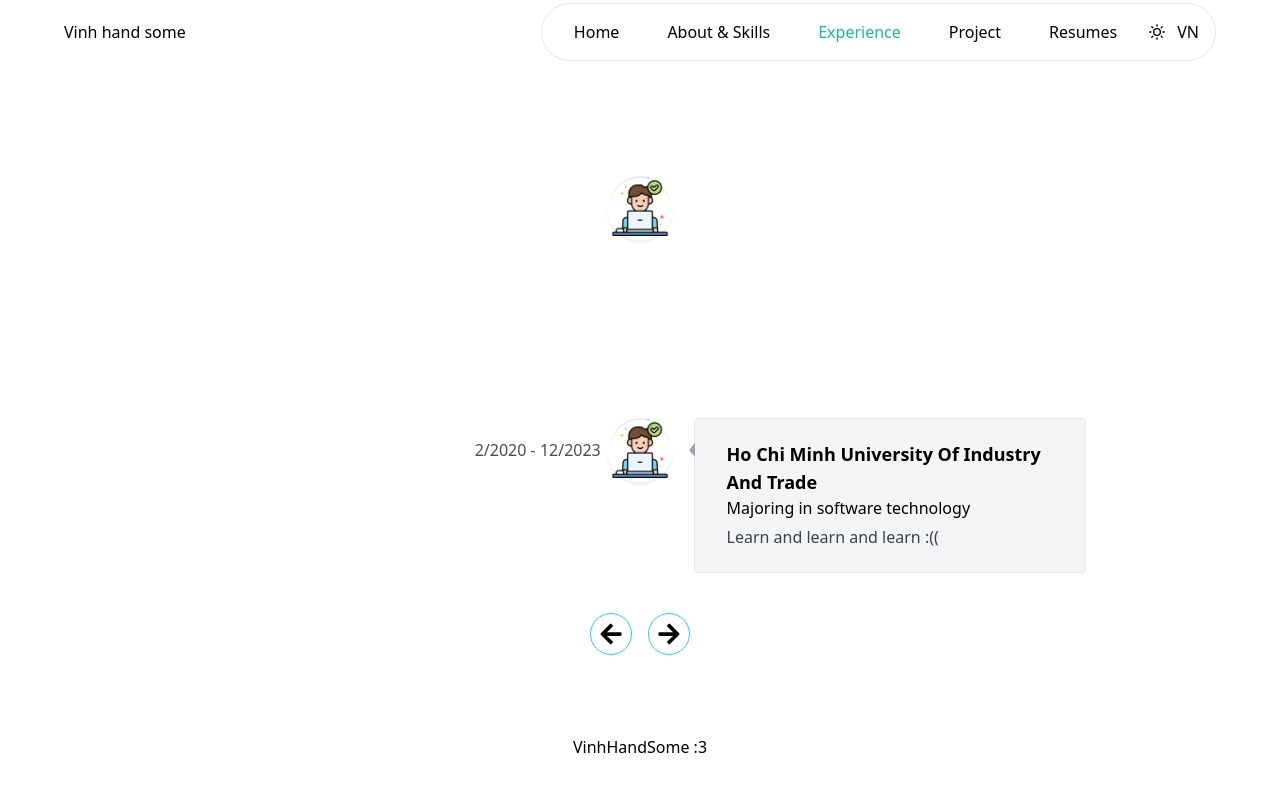
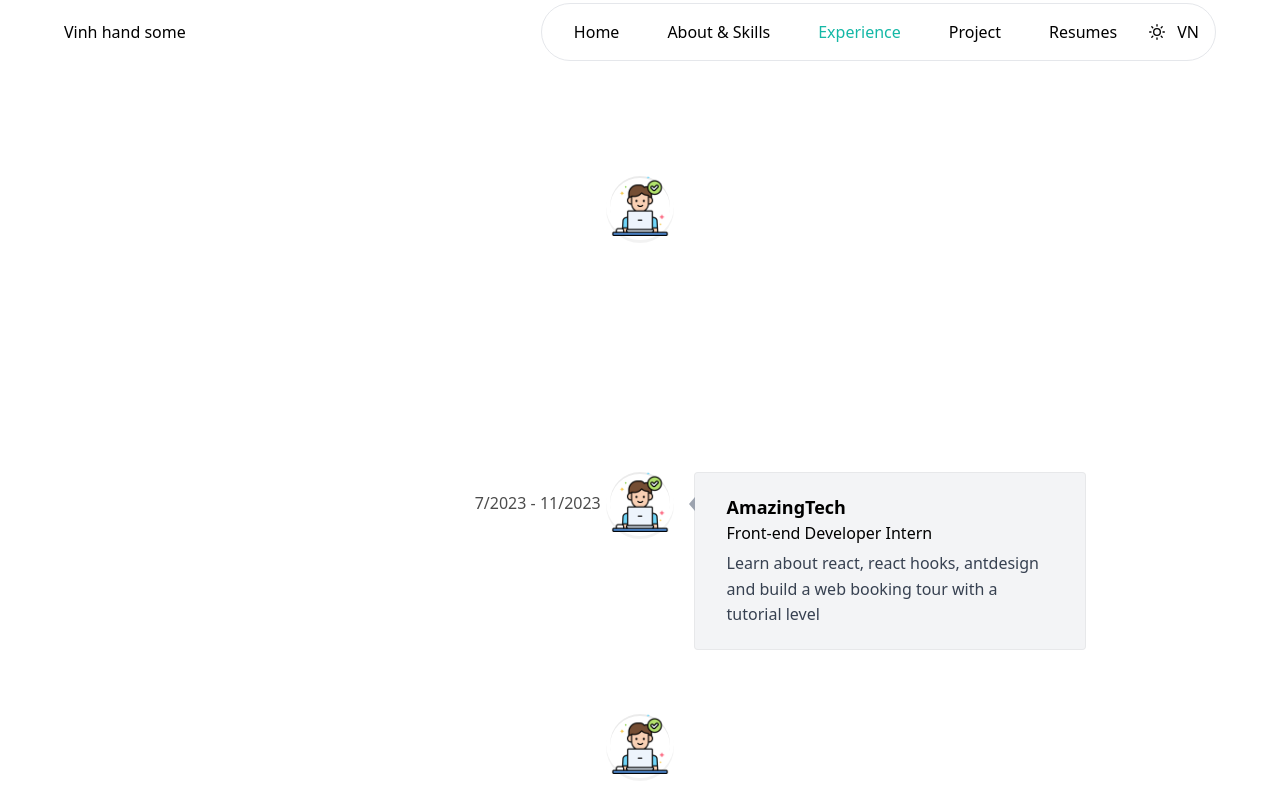
Before and after one commit to phucvinh01/VinhNeee, a React (Vite) app: page /experience in a window 1280 px wide. Shown: the top 800 px of the page. Built offline with nearby package versions, Linux system fonts and the light colour scheme.

Commit message:
"update"

```diff
--- a/src/components/Resume.tsx
+++ b/src/components/Resume.tsx
@@ -1,5 +1,5 @@
 import React from 'react';
-import { Document, Page, Text, View, StyleSheet } from '@react-pdf/renderer';
+import { Document, Page, Text, View, StyleSheet, Link } from '@react-pdf/renderer';
 import { joinArrayWithComma } from '../lib/api';
 import { info } from '../data/info';
 import { exp } from '../data/experience';
@@ -49,7 +49,6 @@ const PDFGenerator = () => {
       <Page  size='A4' style={{
             display: 'flex',
             flexDirection: 'column',
-            maxWidth: 900,
             padding: 40,
             marginTop: 50,
             backgroundColor: '#fff',
@@ -100,7 +99,7 @@ const PDFGenerator = () => {
             </View>
           </View>
           <View
-            style={{ display: 'flex', flexDirection: 'column', marginTop: 30 }}>
+            style={{ display: 'flex', flexDirection: 'column', marginTop: 30, }}>
             <View
               style={{
                 marginBottom: 40,
@@ -108,19 +107,24 @@ const PDFGenerator = () => {
                 flexDirection: 'column',
               }}>
               <Text style={styles.sectionTitle}>Experience</Text>
-              <View>
+              <View style={{
+                display:"flex", flexDirection:"column", gap:15, padding:"10px"
+              }}>
                 {exp.map((item, index) => {
                   if (item.tag === 'work') {
                     return (
                       <View
                         key={index}
-                        style={{ display: 'flex' , justifyContent:'space-between'}}>
-                        <View style={styles.left}>
+                        style={{ display: 'flex' , flexDirection:"column", gap:5}}>
+                        <View style={{
+                          display:"flex",
+                          gap:5
+                        }}>
                           <Text style={styles.name}>{item.company}</Text>
-                          <Text>{item.websiteComapy}</Text>
-                          <Text>{item.date}</Text>
+                          <Text> - </Text>
+                          <Text>({item.date})</Text>
                         </View>
-                        <View style={styles.right}>
+                        <View style={{display:"flex", gap:2,flexDirection:"column"}} >
                           <Text style={styles.name}>{item.positon}</Text>
                           <Text>{item.responsibility}</Text>
                         </View>
@@ -136,19 +140,22 @@ const PDFGenerator = () => {
                 flexDirection: 'column',
               }}>
               <Text style={styles.sectionTitle}>Education</Text>
-              <View>
+              <View style={{padding:"10px"}}>
                 {exp.map((item, index) => {
                   if (item.tag === 'learn') {
                     return (
                       <View
                         key={index}
-                        style={{ display: 'flex', justifyContent:'space-between' }}>
-                        <View style={styles.left}>
+                        style={{ display: 'flex' , flexDirection:"column", gap:5}}>
+                        <View style={{
+                          display:"flex",
+                          gap:5
+                        }}>
                           <Text style={styles.name}>{item.company}</Text>
-                          <Text>{item.websiteComapy}</Text>
-                          <Text>{item.date}</Text>
+                          <Text> - </Text>
+                          <Text>({item.date})</Text>
                         </View>
-                        <View style={styles.right}>
+                        <View style={{display:"flex", gap:2,flexDirection:"column"}} >
                           <Text style={styles.name}>{item.positon}</Text>
                           <Text>{item.responsibility}</Text>
                         </View>
--- a/src/data/experience.js
+++ b/src/data/experience.js
@@ -1,19 +1,27 @@
 export const exp = [
 
+    {
+        "tag": 'work',
+        "date": '12/2023 - 3/2024',
+        "company": 'IVS Joint Stock Company (Individual Systems)',
+        "websiteComapy": 'https://indivisys.vn/',
+        'positon': 'Front-end Developer Intern',
+        'responsibility': "Improve the company's website and fix bugs related to the interface, participate in research on defective product detection functions using image processing"
+    },
     {
         "tag": 'work',
         "date": '7/2023 - 11/2023',
         "company": 'AmazingTech',
         "websiteComapy": 'https://amazingtech.vn/',
-        'positon': 'Internship ReactJS',
+        'positon': 'Front-end Developer Intern',
         'responsibility': 'Learn about react, react hooks, antdesign and build a web booking tour with a tutorial level'
     },
     {
         "tag": 'learn',
-        "date": '2/2020 - 12/2023',
+        "date": '2/2020 - now',
         "company": 'Ho Chi Minh University of Industry and Trade',
         "websiteComapy": 'https://huit.edu.vn/',
-        'positon': 'Majoring in software technology',
-        'responsibility': 'Learn and learn and learn :(('
+        'positon': 'Information Technology Engineer',
+        'responsibility': 'Studying for a degree in information technology engineering here.'
     },
 ]
--- a/src/data/info.js
+++ b/src/data/info.js
@@ -5,6 +5,6 @@ export const info = {
     "fullName": "Nguyen Phuc Vinh",
     "email": "nguyenphucvinh1920@gmail.com",
     "phone": "+84 792 649 495",
-    "position": "Front-End Developer",
-    "bio": "I am a fresher front-end developer. I writing React, NextJS, and NodeJS. I'm motivated, result-focused and seeking a successful team-oriented company with opportunity to grow."
+    "position": "Front-End Web Developer",
+    "bio": "I am a fresher front-end developer. I writing React, NextJS. I'm motivated, result-focused and seeking a successful team-oriented company with opportunity to grow."
 }
--- /dev/null
+++ b/src/lib/calculateYOE.js
@@ -0,0 +1,17 @@
+export default function calculateYOE(startDate) {
+    // Chuyển chuỗi ngày tháng thành đối tượng Date
+    const [month, year] = startDate.split('/');
+
+    // Chuyển đổi thành đối tượng Date
+    const startDateObj = new Date(year, month - 1, 1);
+    console.log(startDateObj);
+    // Lấy thời gian hiện tại
+    const currentDate = new Date();
+
+    // Tính toán số năm kinh nghiệm
+
+    const yoe = (currentDate - startDateObj) / (365 * 24 * 60 * 60 * 1000);
+
+
+    return yoe.toFixed(1);
+}
--- a/src/pages/Home.jsx
+++ b/src/pages/Home.jsx
@@ -1,4 +1,5 @@
-import React, { useRef } from 'react'
+/* eslint-disable react/no-unescaped-entities */
+import { useRef } from 'react'
 import Weather from '../components/Weather'
 import { motion, useScroll, useTransform } from 'framer-motion'
 import icon from '../assets/hi.png'
@@ -11,7 +12,10 @@ import { useTheme } from '../context/ThemeContext'
 import { Helmet } from 'react-helmet'
 import { PDFDownloadLink } from '@react-pdf/renderer'
 import Resume from '../components/Resume'
+import calculateYOE from '../lib/calculateYOE'
 const Home = () => {
+
+    const yoe = calculateYOE("8/2023")
 
     const containerVariants = {
         swinging: {
@@ -60,16 +64,16 @@ const Home = () => {
                             transition={ { delay: 0.5 } }
                         >
                             <span className="font-bold">Hello, </span> I'm a{ " " }
-                            <span className="font-bold">front-end developer</span> with{ " 0.5 " }
+                            <span className="font-bold">front-end developer</span> with { yoe } { " " }
                             YOE. I enjoy
                             building <span className="italic">sites & apps</span>. My focus is{ " " }
-                            <a target='_blank' className="underline" href='https://en.wikipedia.org/wiki/React_(software)'>React</a>.
+                            <a target='_blank' className="underline" href='https://en.wikipedia.org/wiki/React_(software)' rel="noreferrer">React</a>.
                         </motion.p>
                         <div className='flex flex-row gap-3 justify-center sm:justify-start items-center'>
                             <Link className='p-2' to={ '/https://www.facebook.com/viinnh02' } target='_blank'><FaFacebook /></Link>
                             <Link className='p-2' to={ 'https://github.com/phucvinh01' }><FaGithub /></Link>
                             <PDFDownloadLink className='flex items-center gap-1 border p-2 rounded' document={ <Resume /> } fileName="CV Intern React - NguyenPhucVinh.pdf">
-                                { ({ blob, url, loading, error }) =>
+                                { ({ loading, }) =>
                                     loading ? 'Loading document...' : (<><FaDownload /> Download my CV</>)
                                 }
                             </PDFDownloadLink>
```
